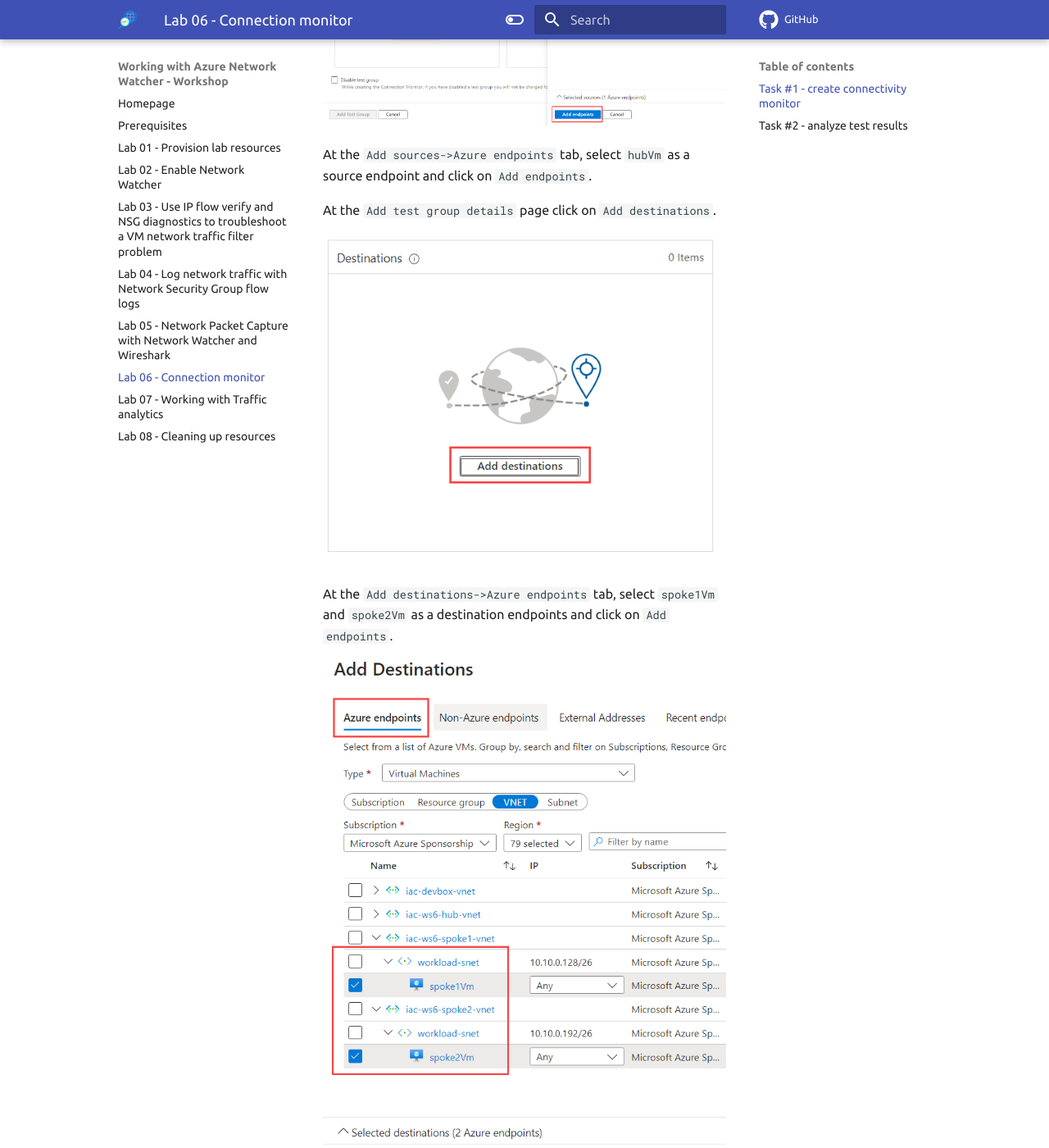
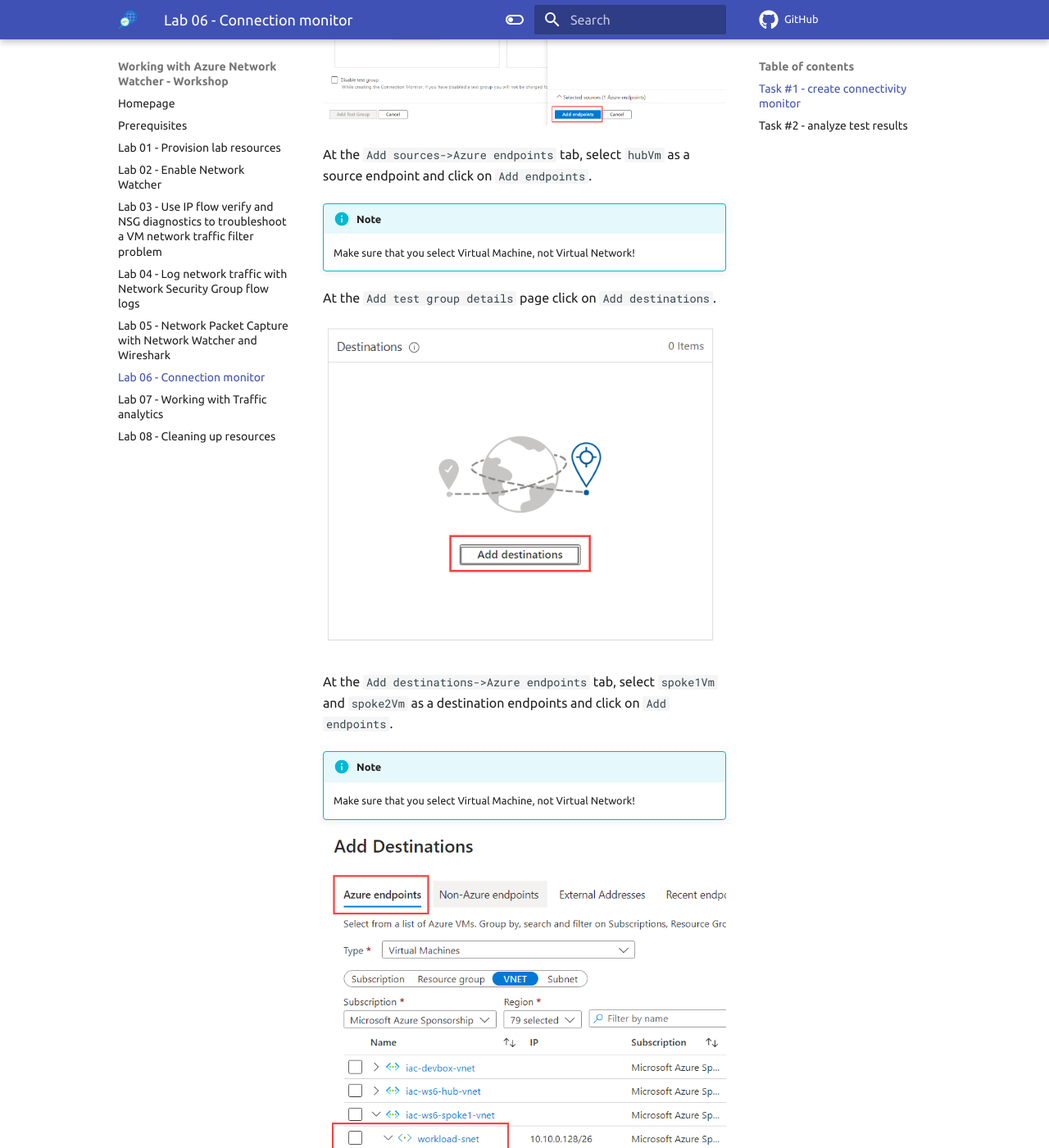
Before and after one commit to kalv25/azure-network-watcher, an MkDocs documentation site: the page built from docs/labs/lab-06/index.md, in a window 1280 px wide and 1400 px high, scrolled down 2025 px. Shown: the whole window at 82% size. Built offline with MkDocs 1.6.1 and Material for MkDocs 9.7.7, drawn with Linux system fonts in a browser that asks for light colours; comment, search, counter and statistics services are not loaded.

Commit message:
lab-6 WIP

```diff
--- a/docs/labs/lab-06/index.md
+++ b/docs/labs/lab-06/index.md
@@ -28,11 +28,17 @@ At the `Add test group details` page, enter `TG1` as a test group name and click
 
 At the `Add sources->Azure endpoints` tab, select `hubVm` as a source endpoint and click on `Add endpoints`.
 
+!!! info "Note"
+    Make sure that you select Virtual Machine, not Virtual Network!
+
 At the `Add test group details` page click on `Add destinations`.
 
 ![00](../../assets/images/lab-06/cm3.png)
 
 At the `Add destinations->Azure endpoints` tab, select `spoke1Vm` and `spoke2Vm` as a destination endpoints and click on `Add endpoints`.
+
+!!! info "Note"
+    Make sure that you select Virtual Machine, not Virtual Network!
 
 ![00](../../assets/images/lab-06/cm4.png)
 
```
